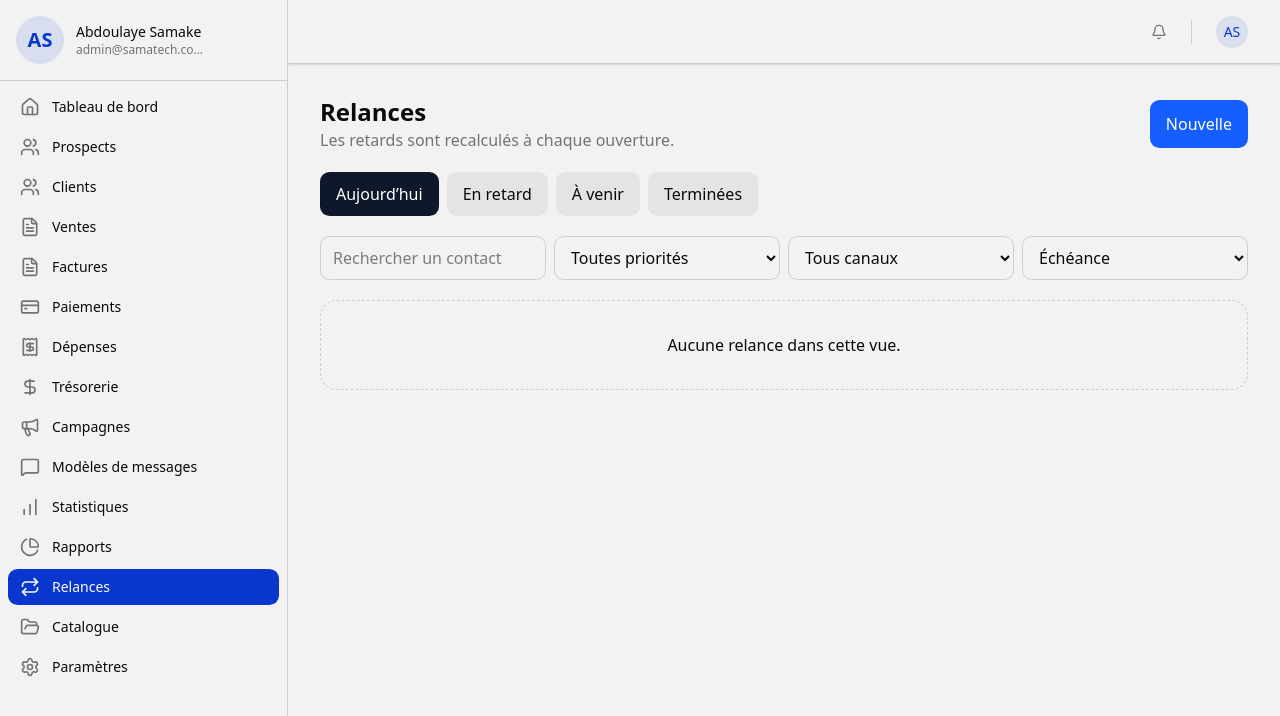
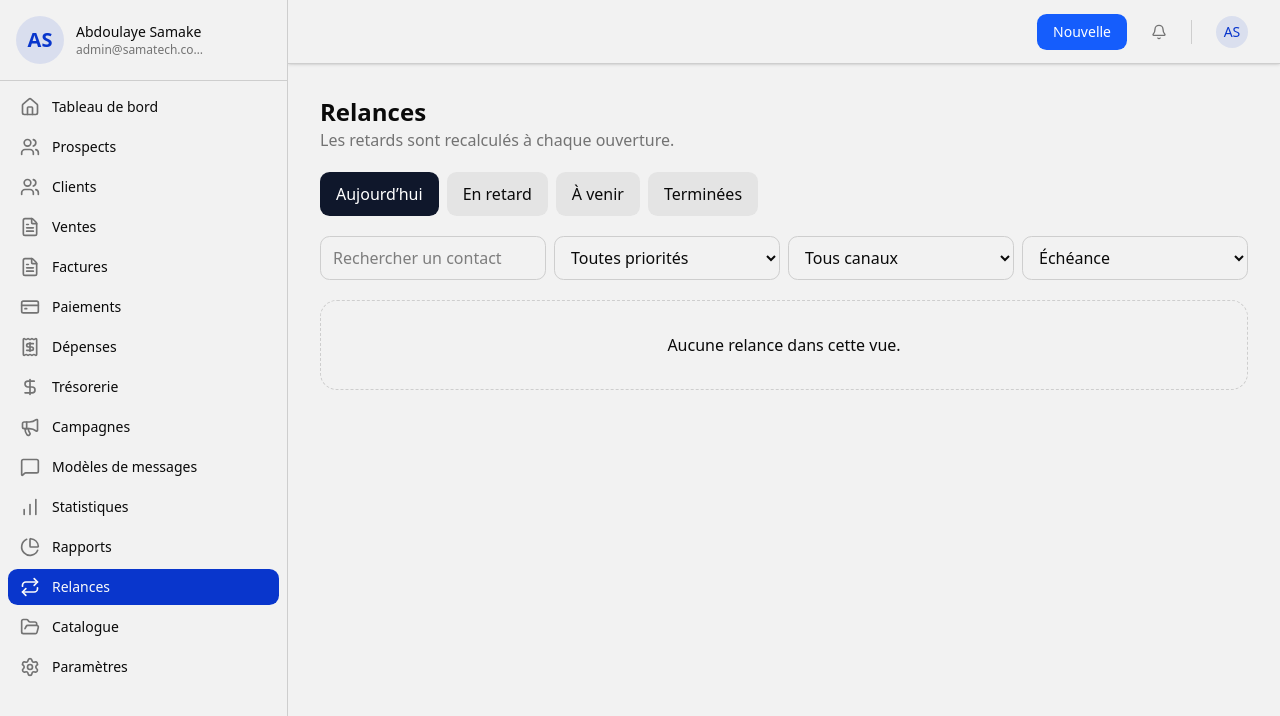
Before and after one commit to layesamake/samatech-crm, a Next.js app: page /follow-ups in a window 1280 px wide. Shown: the top 716 px of the page. Built offline with nearby package versions, Linux system fonts and the light colour scheme.

Commit message:
feat(ux): déplacer les icônes d'action dans la Topbar pour toutes les pages principales

```diff
--- a/src/app/(app)/clients/page.tsx
+++ b/src/app/(app)/clients/page.tsx
@@ -3,6 +3,7 @@
 import Link from 'next/link';
 import { useRouter } from 'next/navigation';
 import { useEffect, useMemo, useState, useDeferredValue, memo } from 'react';
+import { createPortal } from 'react-dom';
 import { ManageClientsUseCase } from '@/modules/clients/application/manage-clients';
 import { ClientAggregate } from '@/modules/clients/domain/client';
 import { ManagePaymentsUseCase } from '@/modules/payments/application/manage-payments';
@@ -133,15 +134,25 @@ export default function ClientsPage() {
 
   const paginatedClients = useMemo(() => filteredClients.slice(0, limit), [filteredClients, limit]);
 
+  const [portalContainer, setPortalContainer] = useState<HTMLElement | null>(null);
+
+  useEffect(() => {
+    setPortalContainer(document.getElementById('topbar-actions'));
+  }, []);
+
+  const actionButtons = (
+    <div className="flex items-center gap-2">
+      <button className="p-2 rounded-md hover:bg-muted" aria-label="Trier"><ArrowUpDown className="w-5 h-5" /></button>
+      <button className="p-2 rounded-md hover:bg-muted" onClick={() => setShowSearch(!showSearch)} aria-label="Rechercher"><Search className="w-5 h-5" /></button>
+    </div>
+  );
+
   return (
     <main className="mx-auto max-w-5xl bg-background min-h-screen pb-24">
       <header className="sticky top-0 z-10 bg-background pt-4 px-4 pb-0 border-b">
         <div className="mb-3 flex items-center justify-between">
           <h1 className="text-2xl font-bold hidden md:block">Clients</h1>
-          <div className="ml-auto flex items-center gap-2">
-            <button className="p-2 rounded-md hover:bg-muted" aria-label="Trier"><ArrowUpDown className="w-5 h-5" /></button>
-            <button className="p-2 rounded-md hover:bg-muted" onClick={() => setShowSearch(!showSearch)} aria-label="Rechercher"><Search className="w-5 h-5" /></button>
-          </div>
+          {portalContainer ? createPortal(actionButtons, portalContainer) : actionButtons}
         </div>
 
 
--- a/src/app/(app)/follow-ups/page.tsx
+++ b/src/app/(app)/follow-ups/page.tsx
@@ -2,6 +2,7 @@
 
 import Link from 'next/link';
 import { useEffect, useMemo, useState, useDeferredValue, memo } from 'react';
+import { createPortal } from 'react-dom';
 import { ManageFollowUpsUseCase } from '@/modules/follow-ups/application/manage-follow-ups';
 import { FOLLOW_UP_CHANNELS, FOLLOW_UP_PRIORITIES, FollowUpRecord } from '@/modules/follow-ups/domain/follow-up';
 import { DexieProspectRepository } from '@/modules/prospects/infrastructure/dexie-prospect-repository';
@@ -39,7 +40,18 @@ export default function FollowUpsPage() {
   }, [items, deferredQuery, priority, channel, sort]);
 
   const paginatedFiltered = useMemo(() => filtered.slice(0, limit), [filtered, limit]);
-  return <main className="mx-auto max-w-5xl space-y-5 p-4 md:p-8"><header className="flex items-center justify-between"><div><h1 className="text-2xl font-bold hidden md:block">Relances</h1><p className="text-muted-foreground hidden md:block">Les retards sont recalculés à chaque ouverture.</p></div><Link href="/follow-ups/new" className="ml-auto rounded-md bg-blue-600 px-4 py-3 text-white">Nouvelle</Link></header>
+
+  const [portalContainer, setPortalContainer] = useState<HTMLElement | null>(null);
+
+  useEffect(() => {
+    setPortalContainer(document.getElementById('topbar-actions'));
+  }, []);
+
+  const actionButton = (
+    <Link href="/follow-ups/new" className="rounded-md bg-blue-600 px-4 py-2 text-sm font-medium text-white hover:bg-blue-700 transition-colors">Nouvelle</Link>
+  );
+
+  return <main className="mx-auto max-w-5xl space-y-5 p-4 md:p-8"><header className="flex items-center justify-between"><div><h1 className="text-2xl font-bold hidden md:block">Relances</h1><p className="text-muted-foreground hidden md:block">Les retards sont recalculés à chaque ouverture.</p></div>{portalContainer ? createPortal(actionButton, portalContainer) : <div className="ml-auto">{actionButton}</div>}</header>
     <div className="flex gap-2 overflow-x-auto">{views.map(([value, label]) => <button key={value} onClick={() => { if (value !== view) { setLoading(true); setError(''); setView(value); } }} className={`min-h-11 whitespace-nowrap rounded-md px-4 ${view === value ? 'bg-slate-900 text-white' : 'bg-muted'}`}>{label}</button>)}</div>
     <div className="grid gap-2 sm:grid-cols-2 lg:grid-cols-4"><input aria-label="Rechercher une relance" value={query} onChange={(e) => setQuery(e.target.value)} placeholder="Rechercher un contact" className="h-11 rounded-md border px-3"/><select aria-label="Filtrer par priorité" value={priority} onChange={(e) => setPriority(e.target.value)} className="h-11 rounded-md border px-3"><option value="">Toutes priorités</option>{FOLLOW_UP_PRIORITIES.map((value) => <option key={value}>{value}</option>)}</select><select aria-label="Filtrer par canal" value={channel} onChange={(e) => setChannel(e.target.value)} className="h-11 rounded-md border px-3"><option value="">Tous canaux</option>{FOLLOW_UP_CHANNELS.map((value) => <option key={value}>{value}</option>)}</select><select aria-label="Trier les relances" value={sort} onChange={(e) => setSort(e.target.value as 'DUE_AT' | 'PRIORITY')} className="h-11 rounded-md border px-3"><option value="DUE_AT">Échéance</option><option value="PRIORITY">Priorité</option></select></div>
     {error ? <p role="alert" className="rounded-xl border border-red-500/20 bg-red-500/10 p-4 text-red-800 dark:text-red-200">{error}</p> : loading ? <p role="status" className="rounded-xl border p-8 text-center">Chargement des relances...</p> : filtered.length === 0 ? <p className="rounded-xl border border-dashed p-8 text-center">Aucune relance dans cette vue.</p> : <div className="grid gap-3 md:grid-cols-2">{paginatedFiltered.map((item) => <FollowUpCard key={item.id} item={item} view={view} />)}</div>}
--- a/src/app/(app)/invoices/page.tsx
+++ b/src/app/(app)/invoices/page.tsx
@@ -2,6 +2,7 @@
 import Link from 'next/link';
 import { useRouter } from 'next/navigation';
 import { useEffect, useState, useDeferredValue, useMemo, memo } from 'react';
+import { createPortal } from 'react-dom';
 import { ManageInvoicesUseCase } from '@/modules/invoices/application/manage-invoices';
 import { formatMinor, InvoiceAggregate, INVOICE_STATUSES } from '@/modules/invoices/domain/invoice';
 import { ListSkeleton } from '@/components/ui/loading-skeletons';
@@ -104,6 +105,27 @@ export default function InvoicesPage() {
 
   const paginatedItems = useMemo(() => items.slice(0, limit), [items, limit]);
 
+  const [portalContainer, setPortalContainer] = useState<HTMLElement | null>(null);
+
+  useEffect(() => {
+    setPortalContainer(document.getElementById('topbar-actions'));
+  }, []);
+
+  const actionButtons = (
+    <div className="flex items-center gap-2">
+      <button className="p-2 rounded-xl text-nav-muted hover:text-nav-fg hover:bg-white/10" aria-label="Trier">
+        <SlidersHorizontal className="w-5 h-5" />
+      </button>
+      <button
+        className="p-2 rounded-xl text-nav-muted hover:text-nav-fg hover:bg-white/10"
+        aria-label="Rechercher"
+        onClick={() => setShowSearch(!showSearch)}
+      >
+        <Search className="w-5 h-5" />
+      </button>
+    </div>
+  );
+
   return (
     <main className="flex flex-col min-h-screen bg-background pb-24 md:pb-8">
       <header className="sticky top-0 z-10 bg-background border-b pt-2 md:pt-4">
@@ -111,18 +133,7 @@ export default function InvoicesPage() {
           <div className="flex items-center gap-3">
             <h1 className="text-xl font-bold hidden md:block">Factures</h1>
           </div>
-          <div className="ml-auto flex items-center gap-4">
-            <button className="p-2 border rounded-xl hover:bg-muted" aria-label="Trier">
-              <SlidersHorizontal className="w-5 h-5" />
-            </button>
-            <button
-              className="p-2 border rounded-xl hover:bg-muted"
-              aria-label="Rechercher"
-              onClick={() => setShowSearch(!showSearch)}
-            >
-              <Search className="w-5 h-5" />
-            </button>
-          </div>
+          {portalContainer ? createPortal(actionButtons, portalContainer) : <div className="ml-auto">{actionButtons}</div>}
         </div>
 
         {showSearch && (
--- a/src/app/(app)/prospects/page.tsx
+++ b/src/app/(app)/prospects/page.tsx
@@ -1,6 +1,7 @@
 "use client";
 
-import { useState, useDeferredValue, memo } from "react";
+import { useState, useDeferredValue, memo, useEffect } from "react";
+import { createPortal } from "react-dom";
 import { useLiveQuery } from "dexie-react-hooks";
 import Link from "next/link";
 import { Plus, Filter, X } from "lucide-react";
@@ -69,26 +70,34 @@ export default function ProspectsPage() {
     setShowArchived(false);
   };
 
+  const [portalContainer, setPortalContainer] = useState<HTMLElement | null>(null);
+
+  useEffect(() => {
+    setPortalContainer(document.getElementById('topbar-actions'));
+  }, []);
+
+  const actionButtons = (
+    <button
+      type="button"
+      onClick={() => setFiltersOpen((prev) => !prev)}
+      aria-label={filtersOpen ? 'Fermer les filtres' : 'Ouvrir les filtres'}
+      aria-expanded={filtersOpen}
+      className="relative flex h-10 w-10 items-center justify-center rounded-full text-nav-muted hover:text-nav-fg hover:bg-white/10"
+    >
+      {filtersOpen ? <X className="h-5 w-5" /> : <Filter className="h-5 w-5" />}
+      {hasActiveFilters && !filtersOpen && (
+        <span className="absolute right-1 top-1 h-2.5 w-2.5 rounded-full bg-blue-600 border border-nav-bg" />
+      )}
+    </button>
+  );
+
   return (
     <div className="relative flex flex-col h-full bg-muted/50 min-h-screen">
       <div className="flex-1 max-w-6xl w-full mx-auto p-4 pb-24 md:p-8 space-y-5">
         {/* Header Mobile-First */}
         <header className="flex items-center justify-between gap-3">
           <h1 className="text-2xl font-bold text-foreground hidden md:block">Prospects</h1>
-
-          {/* Filter toggle button */}
-          <button
-            type="button"
-            onClick={() => setFiltersOpen((prev) => !prev)}
-            aria-label={filtersOpen ? 'Fermer les filtres' : 'Ouvrir les filtres'}
-            aria-expanded={filtersOpen}
-            className="ml-auto relative flex h-11 w-11 items-center justify-center rounded-full border bg-card text-card-foreground transition-colors hover:bg-muted"
-          >
-            {filtersOpen ? <X className="h-5 w-5" /> : <Filter className="h-5 w-5" />}
-            {hasActiveFilters && !filtersOpen && (
-              <span className="absolute -right-0.5 -top-0.5 h-2.5 w-2.5 rounded-full bg-blue-600" />
-            )}
-          </button>
+          {portalContainer ? createPortal(actionButtons, portalContainer) : <div className="ml-auto">{actionButtons}</div>}
         </header>
 
         {/* Collapsible filters panel */}
```
